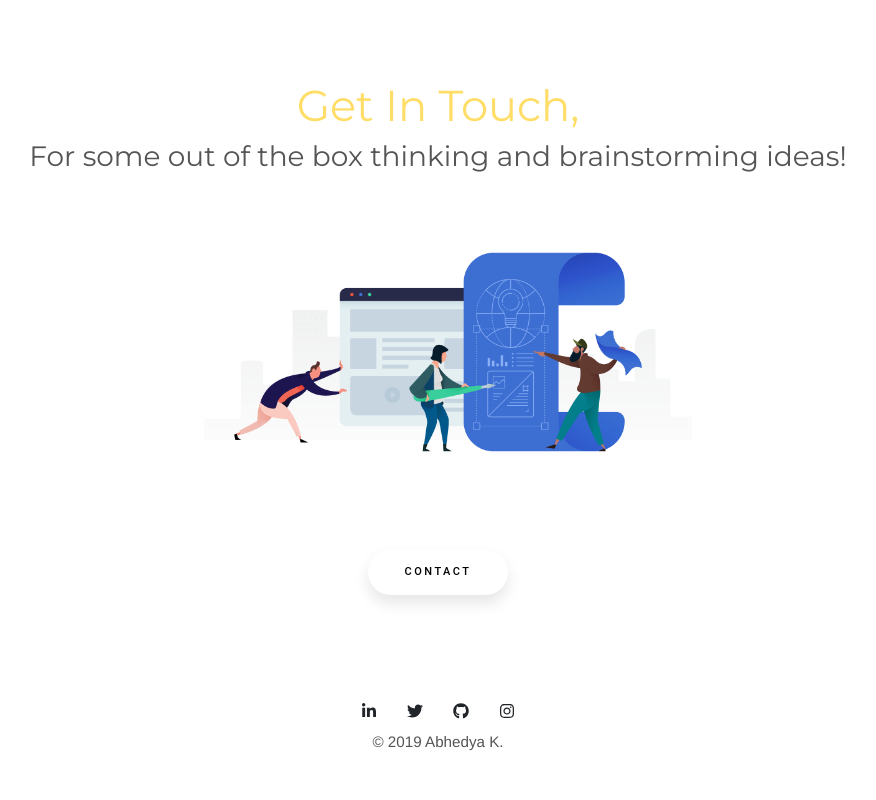
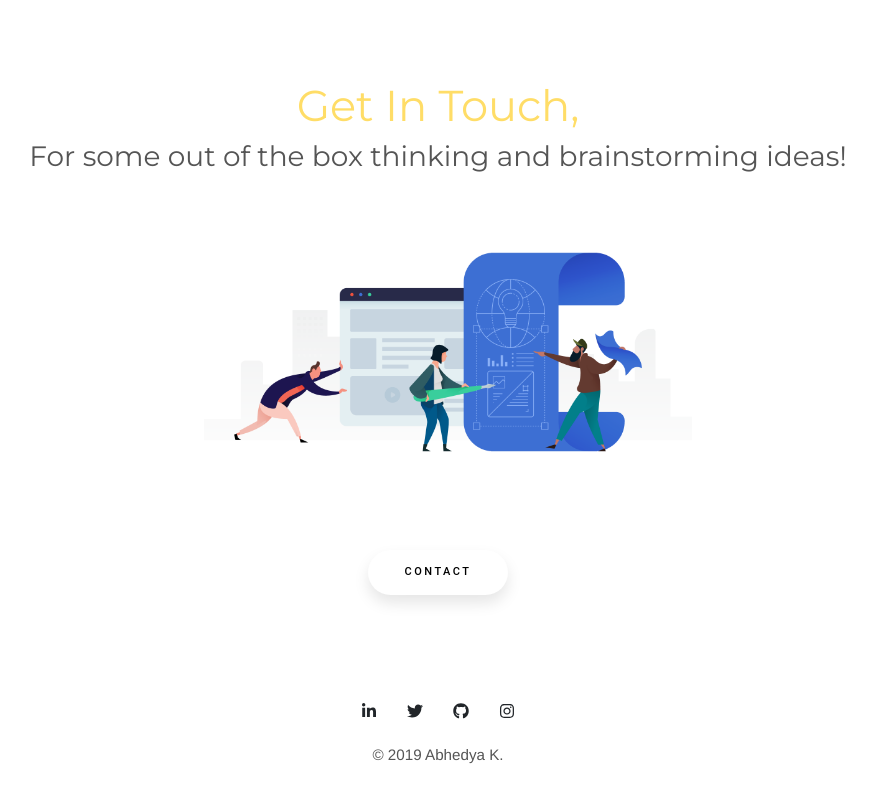
Before and after one commit to AbhedyaK/abhedyak.github.io, a plain HTML site: page index.html in a window 1280 px wide. Shown: the part 3724-4524 px from the top of the page, without its empty margins (202-1078 px from the left). Before the commit the page ends 4499 px from the top, so only its background shows below. Drawn offline with nearby package versions, Linux system fonts and the light colour scheme.

Commit message:
Update styles.css

```diff
--- a/css/styles.css
+++ b/css/styles.css
@@ -366,6 +366,9 @@ div.skill-row {
     transform: translateY(-7px);
 }
 
+.copyright {
+  padding: 1%;
+}
 
 /* Tablets, iPads (portrait and landscape) ----------- */
 @media only screen and (min-device-width : 320px) and (max-device-width : 1280px) {
```
